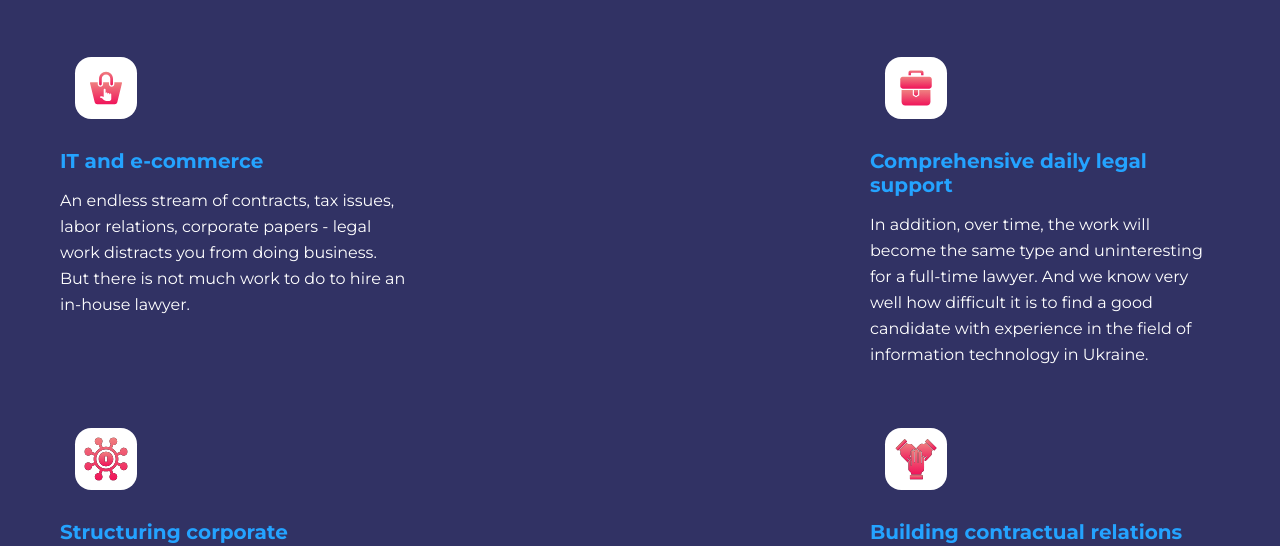
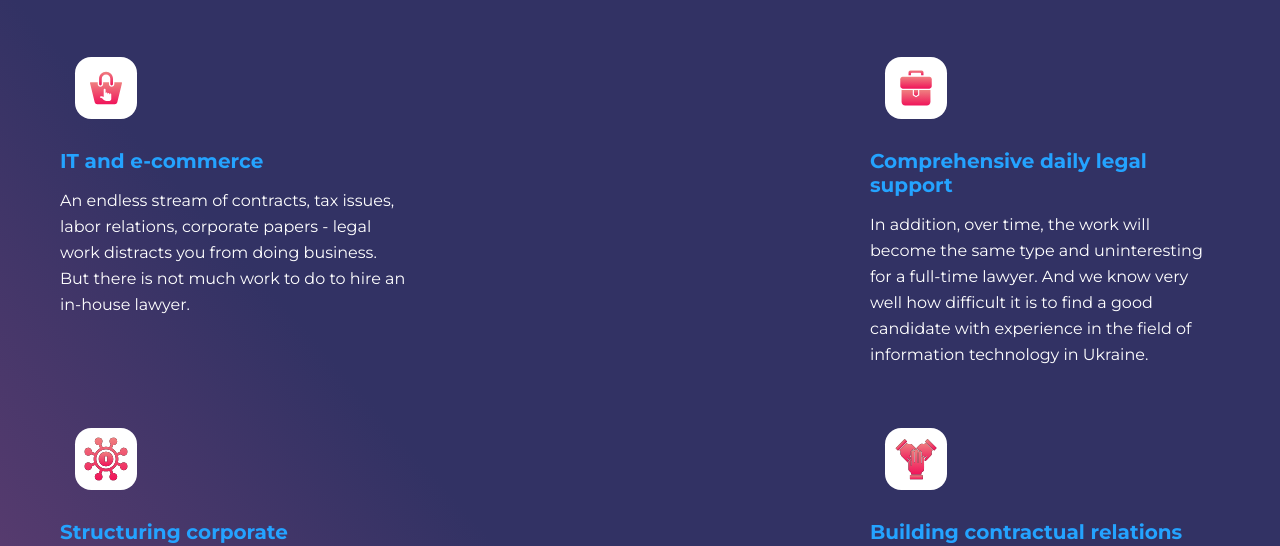
Before and after one commit to Dzu-te/hillel-final-project, a website: page index.html in a window 1280 px wide. Shown: the part 229-775 px from the top of the page. Drawn offline with Linux system fonts and the light colour scheme.

Commit message:
add gradient

```diff
--- a/index.html
+++ b/index.html
@@ -71,7 +71,7 @@
     </nav>
   </header>
   <main class="">
-    <div class="px-[30px] bg-main-blue  md:px-[60px] rounded-b-[12px]">
+    <div class="px-[30px] bg-gradient-custom  md:px-[60px] rounded-b-[12px]">
       <div class="pb-[30px] md:pb-[60px]">
         <h1 class=" font-bold text-3xl hero-text-red md:text-[38px] leading-[46.32px]">What can we do better than
           others?</h1>
--- a/src/input.css
+++ b/src/input.css
@@ -52,6 +52,10 @@ h6 {
 
 .hero-text-red {
   background: linear-gradient(90.13deg, #F0145A 0.84%, #EF8080 99.96%);
-  -webkit-background-clip: text;
+  background-clip: text;
   -webkit-text-fill-color: transparent;
 }
+
+.bg-gradient-custom {
+  background: linear-gradient(228.57deg, #323264 11.93%, #323264 57.17%, #643E72 87.46%);
+}
```
Also changed, not shown: assets/style.css.
